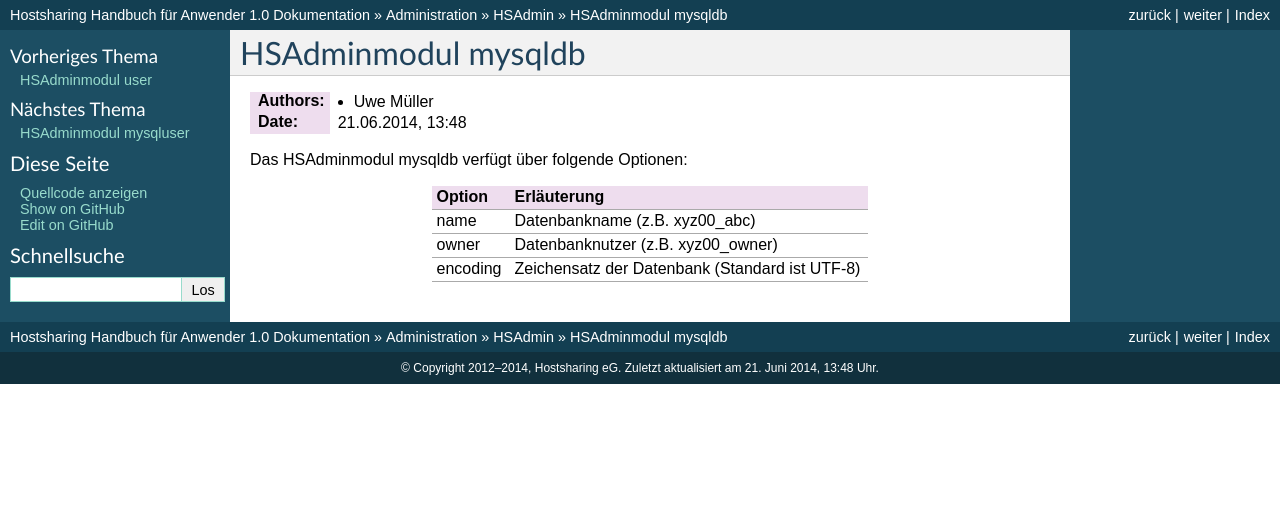
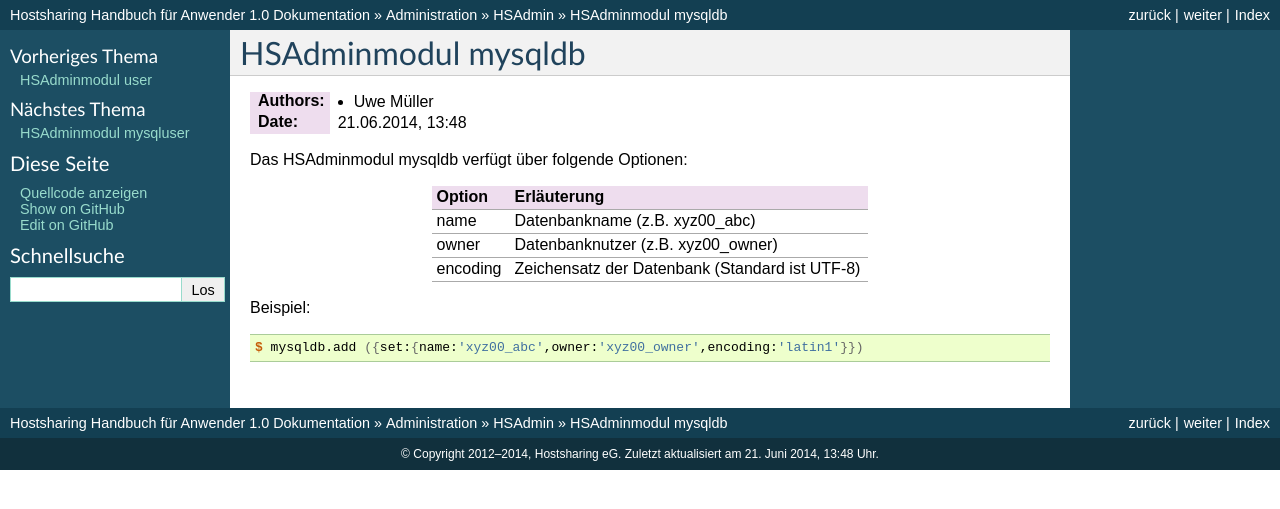
Before and after one commit to hostsharing/hs.docs.users, a Sphinx documentation site: the page built from source/administration/hsadmin/mysqldb.rst, in a window 1280 px wide. Shown: the top 509 px of the page. Built offline with Sphinx 7.4.7, drawn with Linux system fonts in a browser that asks for light colours; pages that are not in the unit, such as notebooks, are missing from menus.

Commit message:
code snippet added

```diff
--- a/source/administration/hsadmin/mysqldb.rst
+++ b/source/administration/hsadmin/mysqldb.rst
@@ -22,3 +22,9 @@
 +---------------+------------------------------------------------+
 | encoding      | Zeichensatz der Datenbank (Standard ist UTF-8) |
 +---------------+------------------------------------------------+
+
+Beispiel:
+
+.. code-block:: console
+
+    $ mysqldb.add ({set:{name:'xyz00_abc',owner:'xyz00_owner',encoding:'latin1'}})
```
